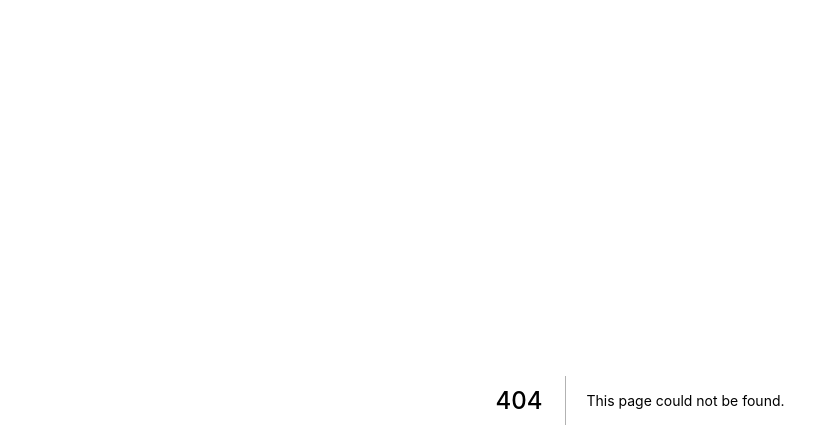
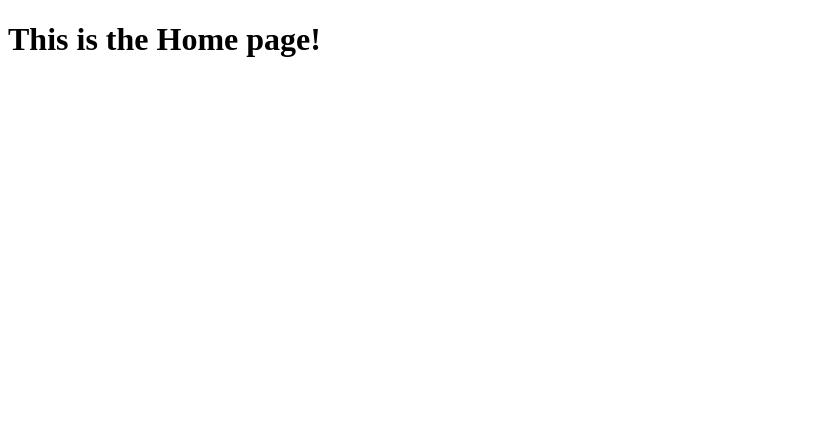
Before and after one commit to quantumomid/blockchain, a Next.js app in the folder CampaignsProject/: page / in a window 1280 px wide. Before the commit this address had no page. Shown: the top 448 px of the page, without its empty margins (0-839 px from the left). Built offline with nearby package versions, Linux system fonts and the light colour scheme.

Commit message:
configure web3 with provider from metamask, create factory instance from deployed copy of campaignfactory

```diff
--- a/CampaignsProject/pages/newcampaign.js
+++ b/CampaignsProject/pages/index.js
@@ -2,6 +2,6 @@ import React from "react";
 
 export default () => {
     return (
-        <h1>This is the new campaign page!</h1>
+        <h1>This is the Home page!</h1>
     )
 }
```
Also changed, not shown: CampaignsProject/ethereum/factory.js (added, +10 -0 lines), CampaignsProject/ethereum/web3.js (added, +7 -0 lines).
